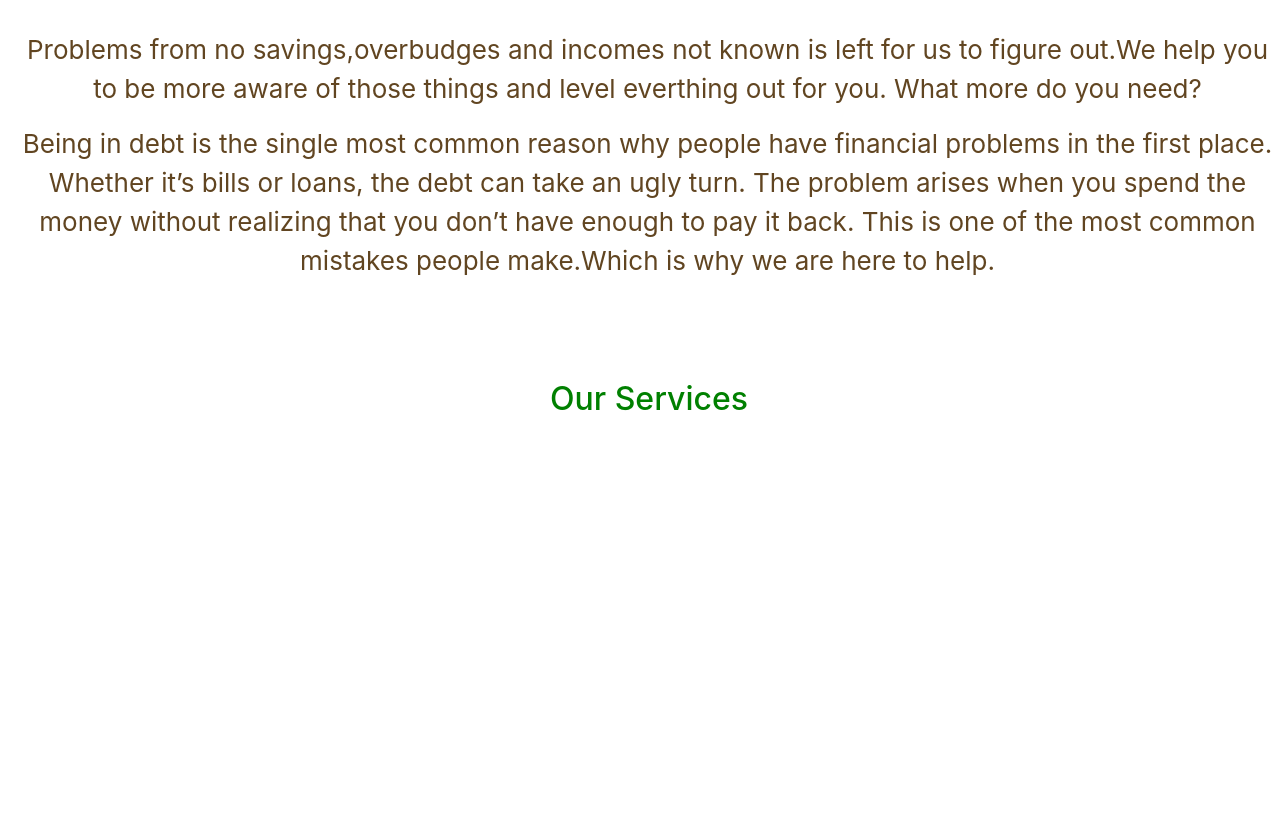
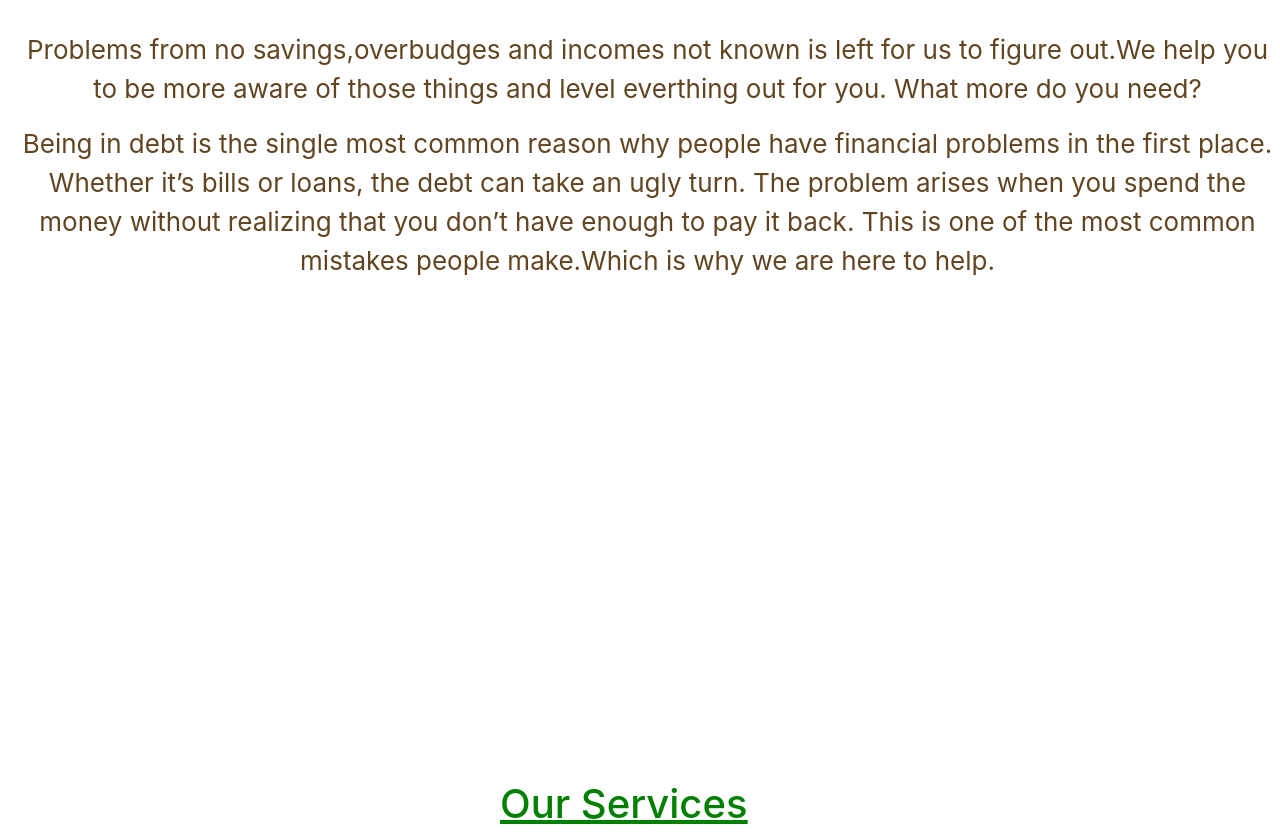
Before and after one commit to Minra-cyber/expotract, a plain HTML site: page index.html in a window 1280 px wide. Shown: the part 720-1556 px from the top of the page. Before the commit the page ends 1138 px from the top, so only its background shows below. Drawn offline with Linux system fonts and the light colour scheme.

Commit message:
changed position

```diff
--- a/index.html
+++ b/index.html
@@ -21,7 +21,10 @@
   <div class="i3"><img src="3.jpg" height="300" width="300"></div>
 <div class="i4"> <u> <h1>We Solve Your Financial Problems</h1> </u> </div>
 <div class="i5"><p>Problems from no savings,overbudges and incomes not known is left for us to figure out.We help you to be more aware of those things and level everthing out for you. What more do you need?</p> <p>Being in debt is the single most common reason why people have financial problems in the first place. Whether it’s bills or loans, the debt can take an ugly turn. The problem arises when you spend the money without realizing that you don’t have enough to pay it back. This is one of the most common mistakes people make.Which is why we are here to help.</p> </div>
-         <u><h2>Our Services</h2></u>
+      <div class="w4"> <u>
+          <h1>Our Services</h1></u> </div>
+
+          </u>
     </div>
   </div>
 
--- a/styles.css
+++ b/styles.css
@@ -35,7 +35,7 @@ p{
 .i4 {
   position: absolute;
   top:650px;
-  left:410px;
+  left:400px;
 }
 .i5{
   position: absolute;
@@ -47,3 +47,12 @@ p{
   top:1000px;
   left:300px;
 }
+h1 {
+text-decoration: underline;
+}
+.w4{
+  position: absolute;
+  top:1500px;
+  left:500px;
+
+}
```
